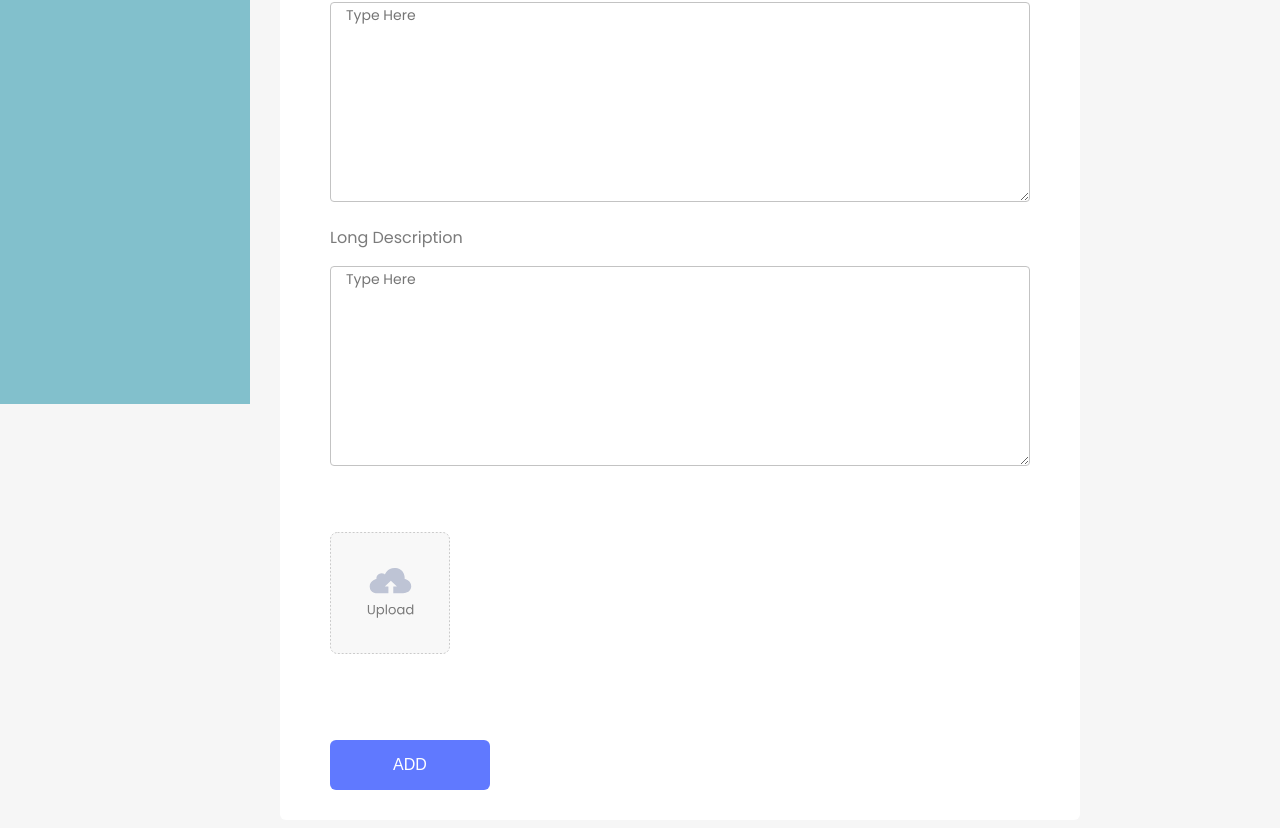
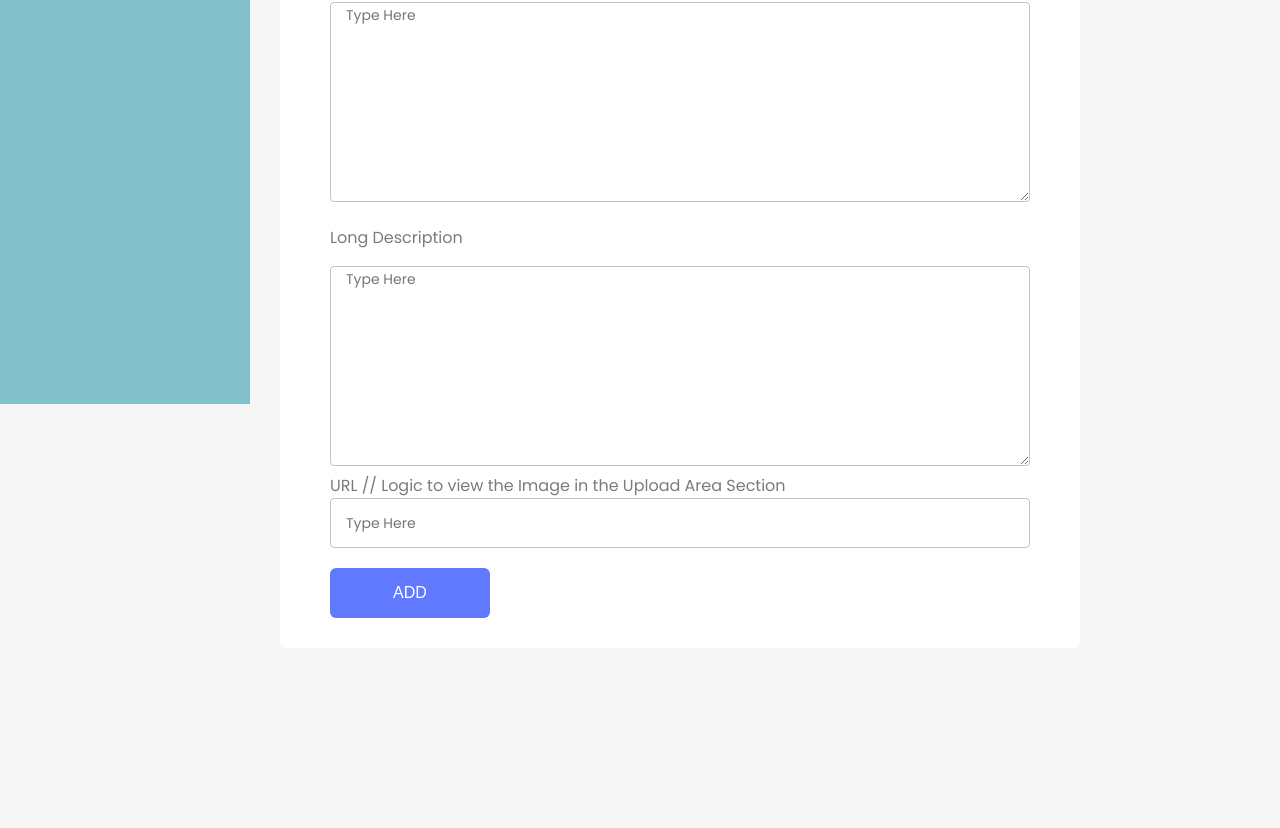
Before and after one commit to Aadarsh032/TrendyCart, a React (Vite) app in the folder admin/: page /addproduct in a window 1280 px wide. Shown: the part 557-1385 px from the top of the page. After the commit the page ends 1225 px from the top, so only its background shows below. Built offline with nearby package versions, Linux system fonts and the light colour scheme.

Commit message:
Update AddProduct.jsx

```diff
--- a/admin/src/Components/AddProduct/AddProduct.jsx
+++ b/admin/src/Components/AddProduct/AddProduct.jsx
@@ -16,10 +16,9 @@ const AddProduct = () => {
         image: "",
     })
 
-    const imageHandler = (event) => {
-        setImage(event.target.files[0])
-
-    }
+    // const imageHandler = (event) => {
+    //     setImage(event.target.files[0])
+    // }
 
     const changeHandler = (event) => {
         setProductDetails({ ...productDetails, [event.target.name]: event.target.value });
@@ -29,25 +28,7 @@ const AddProduct = () => {
         let responseData;
         let product = productDetails;
 
-        let formData = new FormData();
-        formData.append('product', image);
-        //Connection String
-        await fetch('https://trendy-cart-backend.vercel.app/upload', {
-            method: 'POST',
-            headers: {
-                Accept: 'application/json',
-            },
-            body: formData,
-            credentials: 'include',
-        }).then((response) => response.json()).then((data) => {
-            responseData = data;
-        })
-
-        if (responseData.success) {
-            product.image = responseData.image_url;
-            console.log(product);
-             //Connection String
-            await fetch('https://trendy-cart-backend.vercel.app/addproduct', {
+          await fetch('https://trendy-cart-backend.vercel.app/addproduct', {
                 method: 'POST',
                 headers: {
                     Accept: 'application/json',
@@ -60,7 +41,40 @@ const AddProduct = () => {
                 data.success ? alert(`Product Added`) : alert("Failed");
 
             })
-        }
+
+
+
+        // let formData = new FormData();
+        // formData.append('product', image);
+        // //Connection String
+        // await fetch('https://trendy-cart-backend.vercel.app/upload', {
+        //     method: 'POST',
+        //     headers: {
+        //         Accept: 'application/json',
+        //     },
+        //     body: formData,
+        //     credentials: 'include',
+        // }).then((response) => response.json()).then((data) => {
+        //     responseData = data;
+        // })
+
+        // if (responseData.success) {
+        //     product.image = responseData.image_url;
+        //     console.log(product);
+        //      //Connection String
+        //     await fetch('https://trendy-cart-backend.vercel.app/addproduct', {
+        //         method: 'POST',
+        //         headers: {
+        //             Accept: 'application/json',
+        //             'Content-Type': 'application/json',
+        //         },
+        //         body: JSON.stringify(product),
+        //         credentials: 'include',
+        //     }).then((response) => response.json()).then((data) => {
+
+        //         data.success ? alert(`Product Added`) : alert("Failed");
+        //     })
+        // }
 
     }
 
@@ -98,11 +112,11 @@ const AddProduct = () => {
                 <textarea value={productDetails.description_long} onChange={changeHandler} name='description_long' placeholder='Type Here' />
             </div>
             <div className="addproduct-itemfield">
-                <label htmlFor="file-input">
-                    {/* Logic to view the Image in the Upload Area Section */}
-                    <img src={image ? URL.createObjectURL(image) : upload_area} alt="" className='addproduct-thumnail-img' />
+                <label > URL
+                   // Logic to view the Image in the Upload Area Section
+{/*                     <img src={image ? URL.createObjectURL(image) : upload_area} alt="" className='addproduct-thumnail-img' /> */}
                 </label>
-                <input onChange={imageHandler} type="file" name='image' id='file-input' hidden />
+                <input value={productDetails.image} onChange={changeHandler} type="text" name='image' placeholder='Type Here' id='file-input'  />
             </div>
             <button onClick={() => Add_Product()} className='addproduct-btn'>ADD</button>
         </div>
```
